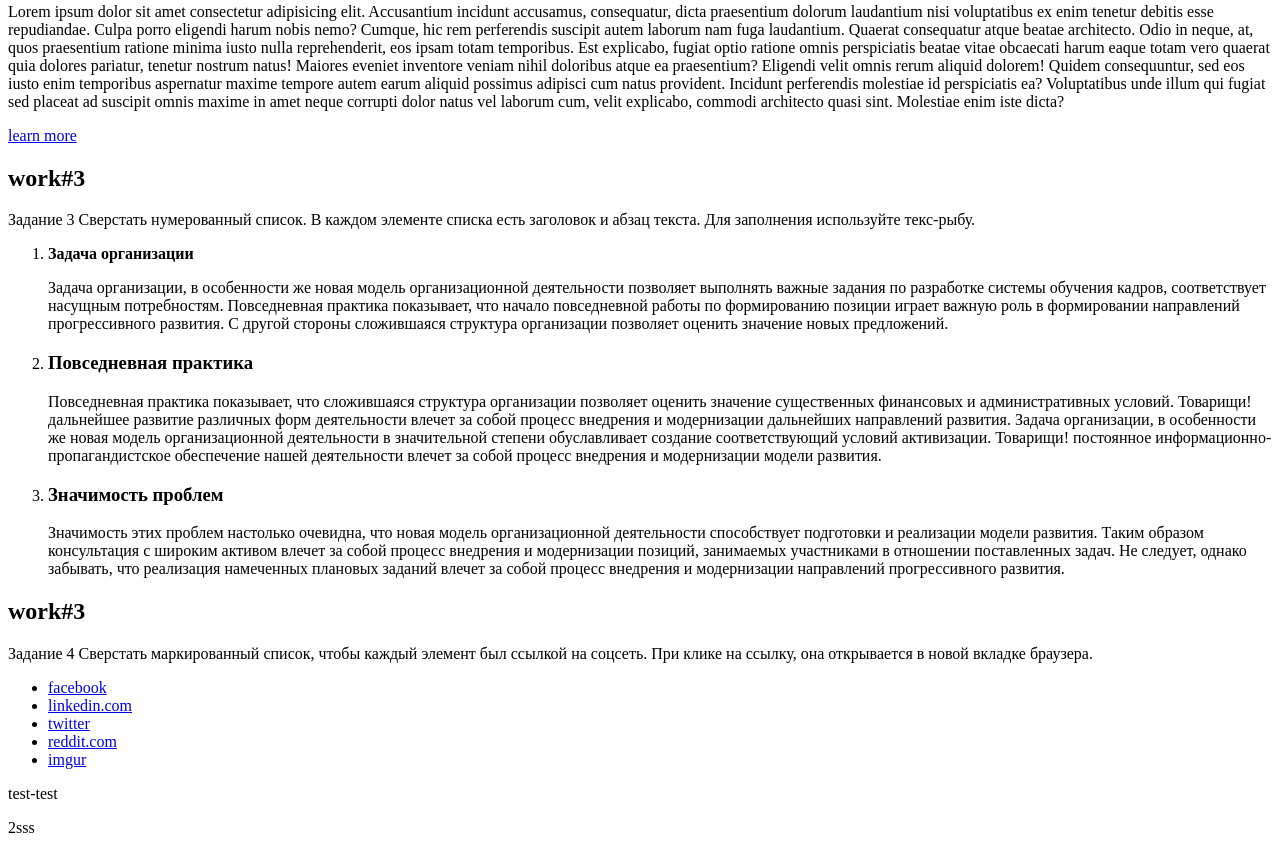
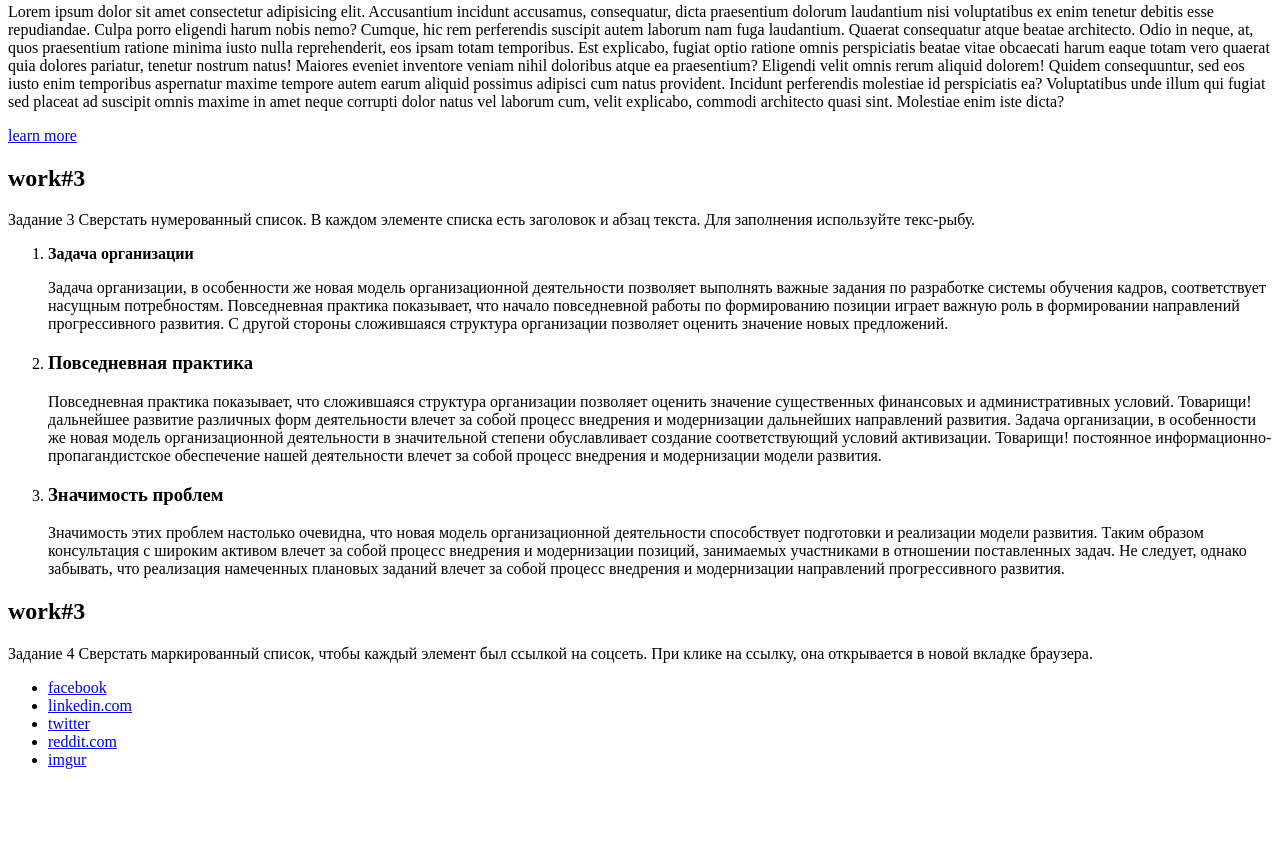
Before and after one commit to Tureckiy-zart/goit-fe-course, a plain HTML site: page html-css/module-01/index_02_extra_work.html in a window 1280 px wide. Shown: the part 882-1735 px from the top of the page. After the commit the page ends 1667 px from the top, so only its background shows below. Drawn offline with Linux system fonts and the light colour scheme.

Commit message:
del ind2 less

```diff
--- a/html-css/module-01/index_02_extra_work.html
+++ b/html-css/module-01/index_02_extra_work.html
@@ -90,9 +90,5 @@
     </main>
 </body>
 <footer>
-    <section>
-        <p>test-test</p>
-        <p>2sss</p>
-    </section>
 </footer>
 </html>
```
